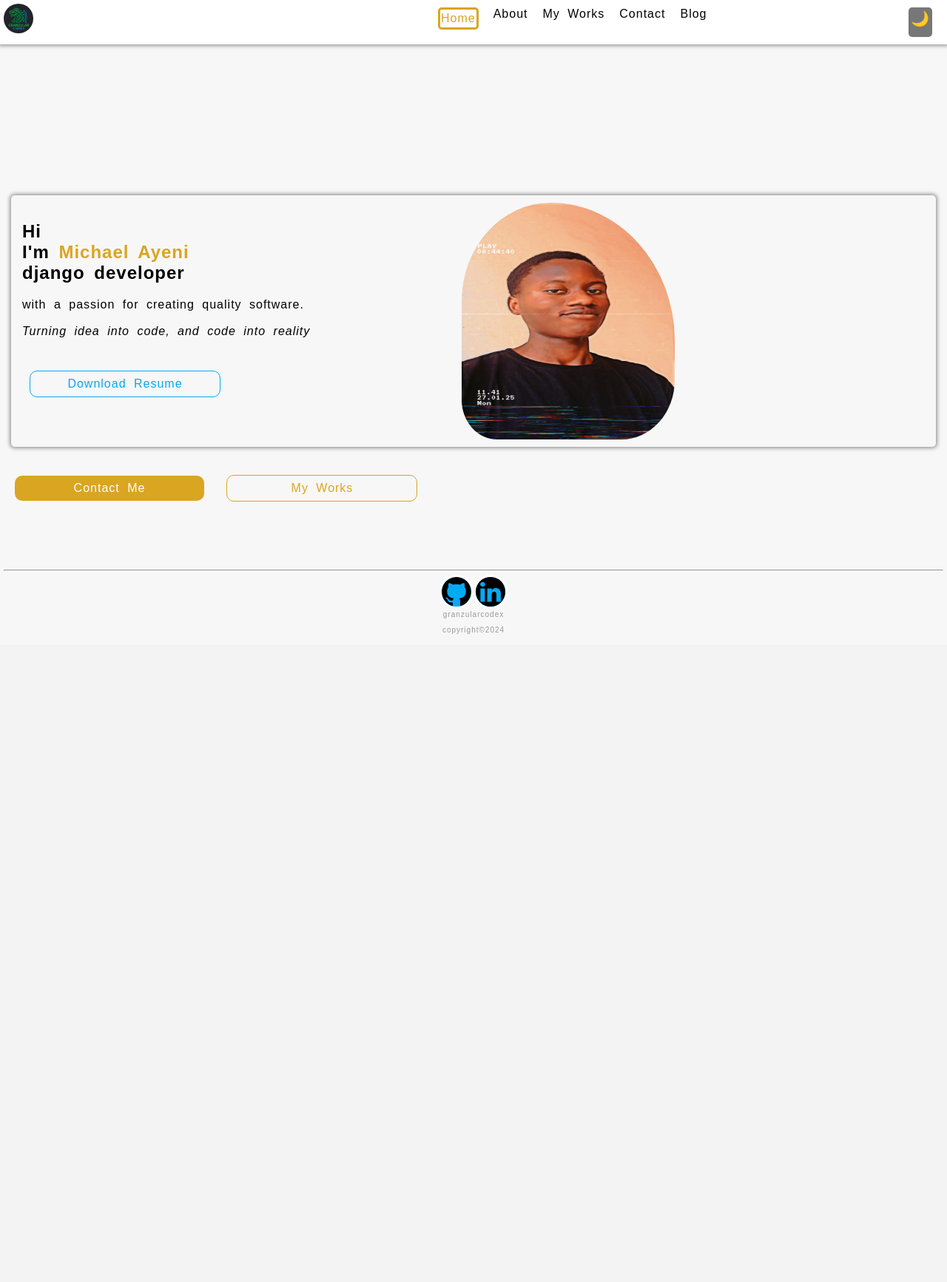
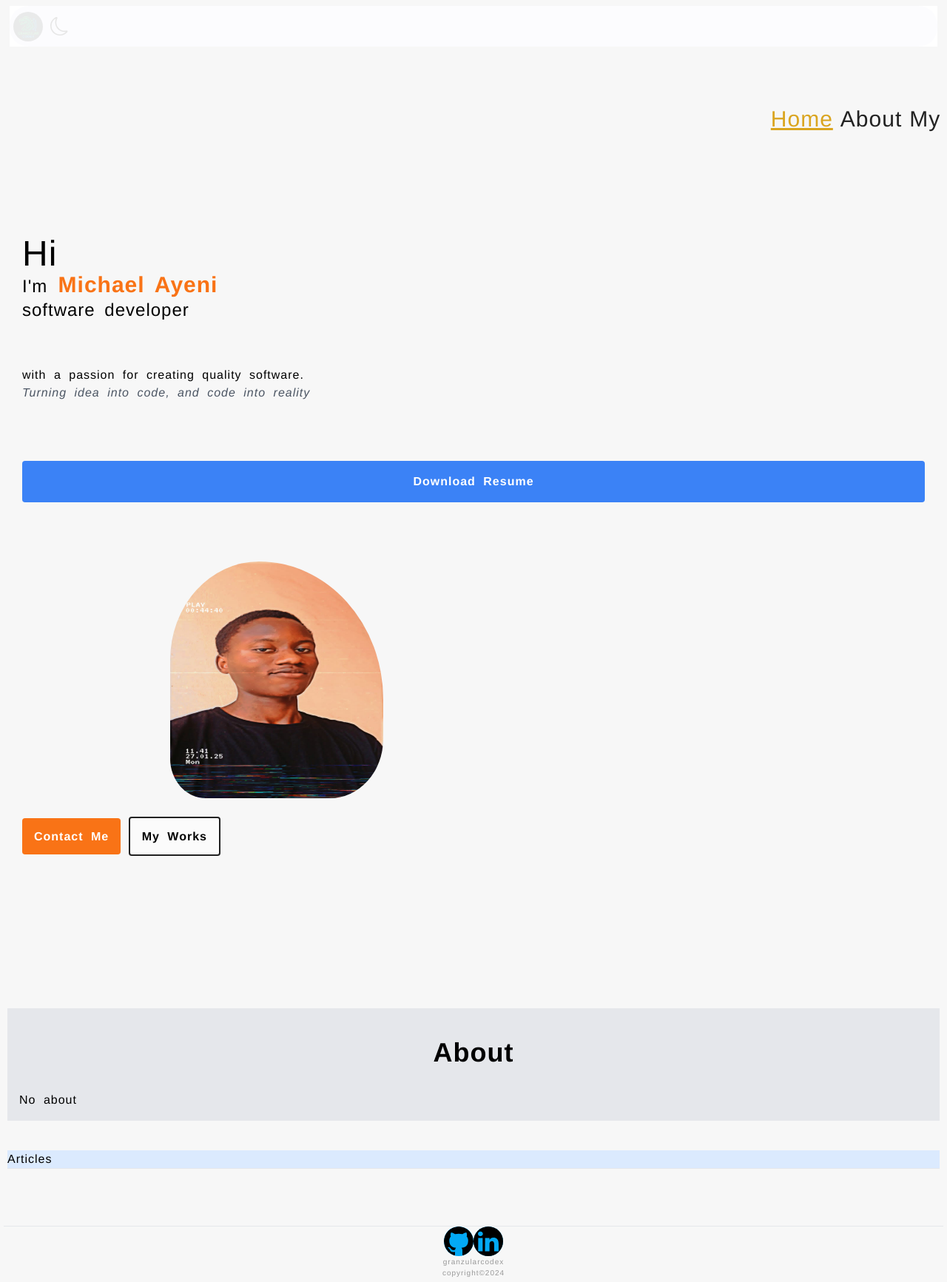
Before and after one commit to Granzular/portfolio-, a Django app: page / in a window 1280 px wide. Shown: the whole page at 74% size. Before the commit the page ends 857 px from the top, so only its background shows below. Run offline with Django 5.2, Linux system fonts and the light colour scheme; data that the repository does not hold is empty; parts of the project's set-up code (start-up, migrations or seed data) failed here and were passed over; some libraries are stand-ins or nearby versions.

Commit message:
updatated UI. Unfinished

```diff
--- a/blog/static/blog/css/navbar.css
+++ b/blog/static/blog/css/navbar.css
@@ -1,14 +1,12 @@
 /* always remember to add padding-top to the main content Below the navbar*/
 #theme-toggle-icon{
   display: inline-block;
+  width: 25px;
+  height: 25px;
   border-style:none;
   border-radius: 5px;
-  padding: 3px;
   margin: 5px;
-  margin-top: 10px;
-  margin-right: 5px;
-  background-color:#777;
-  font-size: 20px;
+  font-size: 16px;
   float: right;
 
 }
@@ -22,75 +20,95 @@
   font-size: 30px;
   margin: 10px;
 }
-.navbar{
-  padding-bottom: 5px;
-  display: block;
+.top-nav{
+  display: grid;
+  grid-template-columns: 70% 10% 20%;
+  align-items: center;
   height: 55px;
+  width:98%;
+  border-radius: 25px;
   position: fixed;
-  width:100%;
-  left: 0;
-  right: 0;
-  top:0;
-  box-shadow: 0 0 5px 2px #999;
-  background-color: white;
+  left: 1%;
+  right: 1%;
+  top: 1%;
+  background-color: rgba(0,0,200,0.1);
+  backdrop-filter: blur(16px);
 }
 
-.navbar-ul {
+@keyframes up{
+  from{
+    height: 0vh;
+    opacity: 0;
+  }
+  to{
+    height: 100vh;
+    opacity: 1;
+  }
+}
+.navbar-ul{
   display: none;
   border-style: none;
-  border-radius: 5px;
-  box-shadow: 2px 2px 7px 2px #777;
-  background-color: white;
-  opacity: 100%;
   position: fixed;
   top: 0px;
-  padding-left:10px;
-  padding-right: 5em;
   height: 100vh;
-  width: 30vw;
+  width: 100vw;
+  padding: 0;
+  margin: 0;
+  text-align: center;
+  background-color: rgba(255,255,255,0.9);
+  z-index: 999999;
 }
-
+.navbar-ul{
+  animation-name: up;
+  animation-duration: 0.04s;
+  animation-timing-function: ease-in;
+}
+.navbar-ul ul{
+  display: block;
+  padding-top: 10%;
+  margin: 0;
+  border-style: none;
+  background: none;
+  height: 100%;
+  width: 100%;
+  text-align: center;
+}
 .nav-icon{
   margin: 5px;
 }
 #menu-icon{
-  width:40px;
-  height: 40px;
+  width:30px;
+  height: 30px;
   float: right;
 
 }
 #close-icon{
-  width: 20px;
-  height: 20px;
-  margin-bottom: 5px;
-  margin-top: 2px;
-  border-style: solid;
-  border-width:0.5px;
-  border-radius:5px;
-  border-color:#777;
+  width: 30px;
+  height: 30px;
+  border-style: none;
+  position: relative;
+  left: 90%;
   padding: 5px;
   z-index: 2000;
 }
 
 .navbar-ul li{
   list-style: none;
-  padding: 5px;
-  padding-bottom: 10px;
+  margin: 24px;
   letter-spacing: 1px;
 }
 
 .nav-link{
   text-decoration: none;
-  color:black;
+  color:#222;
+  font-size: 30px;
+  font-weight: 480;
 }
 
 .active-link {
-  border-style: solid;
-  border-radius: 5px;
-  padding: 3px;
-  padding-right:1px;
-  padding-left: 1px;
-  border-color: goldenrod;
+  text-decoration-line: underline;
+  text-decoration-color: goldenrod;
+  text-decoration-style: solid;
   color: goldenrod;
 }
 
@@ -98,12 +116,12 @@
   .nav-icon{
     display: none;
   }
-  .navbar {
+  .top-nav {
     display: flex;
   }
-  .navbar-ul{
+  .navbar-ul ,.navbar-ul ul{
     display:flex;
-    position: static;
+    position: fixed;
     border: none;
     height: 100%;
     width: 100%;
--- a/blog/static/blog/css/style.css
+++ b/blog/static/blog/css/style.css
@@ -1,19 +1,17 @@
 /* General body rule*/
 :root{
-	--back:darkslategrey;
+	--back:#333;
 	--electric-blue:#03A9F5;
-	--primary-color: goldenrod;
+	--primary-color: rgb(146, 49, 147)/* rgb(35, 25, 41)*/;
 
 }
 a{
 	text-decoration: none;
-	color: var(--electric-blue);
-
 }
 body {
  margin:0;
 	padding:5px;
- font-family:sans-serif;
+ font-family: "Helvetica";
 	 word-spacing: 5px;
 	letter-spacing: 1px;
 	background-color: #F7F7F7;
@@ -40,9 +38,6 @@
 	margin-right: 2px;
 }
 
-.heading{
-	font-size: 30px;
-}
 
 /* Footer */
 footer{
@@ -61,7 +56,10 @@
     border-color:white;
 	    background-color:var(--electric-blue);
 }
-
+.index-hero{
+	    margin-bottom: 100px;
+}
+.index-about{}
 /* reusable ui component classes*/
 .btn{
 	display: inline-block;
@@ -73,47 +71,6 @@
 	margin: 10px;
 	text-align: center;
 
-}
-.btn-primary{
-	background-color: goldenrod;
-	color:white;
-	border-style:none ;
-}
-.btn-outline-primary{
-	border-color: goldenrod;
-	color: goldenrod;
-}
-.btn-sec{
-	background-color: var(--electric-blue);
-	color:white;
-	border-style:none ;
-}
-.btn-outline-sec{
-	border-color: var(--electric-blue);
-	color: var(--electric-blue);
-}
-
-.card{
-	display: flex;
-	flex-direction: column;
-	border-style: none;
-	border-width: 1px;
-	border-radius: 5px;
-	box-shadow: 0 0 5px 2px #999;
-	padding:8px;
-	margin: 5px;
-	margin-bottom: 10px;
-	height: max-content;
-
-}
-.card-body{
-	margin: 5px;
-}
-.boldtext{
-	color: var(--primary-color);
-}
-.fg-red{
-	color: red;
 }
 
 #message-form{
--- a/blog/templates/blog/generic_base.html
+++ b/blog/templates/blog/generic_base.html
@@ -3,6 +3,39 @@
 
   <meta name="viewport"content="width=device-width,initial-scale=1.0">
 
+<meta name="description" content="Michael Ayeni is a pragmatic software developer with experience in Django, Python, React, and backend-focused problem solving. Passionate about building real-world applications like Vendora and crafting efficient, well-structured systems.">
+
+<meta name="keywords" content="Michael Ayeni, software developer, Django developer, Python developer, React developer, backend developer, portfolio, web developer in Nigeria, Vendora">
+
+<meta name="robots" content="index, follow">
+
+<link rel="canonical" href="https://granzular.pythonanywhere.com">
+
+<!-- Open Graph -->
+<meta property="og:title" content="Michael Ayeni – Software Developer Portfolio">
+<meta property="og:description" content="Portfolio of Michael Ayeni, a Django and Python developer building practical, real-world applications with clean architecture and strong backend skills.">
+<meta property="og:image" content="https://granzular.pythonanywhere.com/static/images/portfolio-preview.jpg">
+<meta property="og:url" content="https://granzular.pythonanywhere.com">
+<meta property="og:type" content="website">
+
+<!-- Twitter Card -->
+<meta name="twitter:card" content="summary_large_image">
+<meta name="twitter:title" content="Michael Ayeni – Software Developer Portfolio">
+<meta name="twitter:description" content="Software developer skilled in Django, Python, React, and backend engineering. View my projects and developer journey.">
+<meta name="twitter:image" content="https://granzular.pythonanywhere.com/static/images/portfolio-preview.jpg">
+
+<!-- Structured Data -->
+<script type="application/ld+json">
+{
+  "@context": "https://schema.org",
+  "@type": "Person",
+  "name": "Michael Ayeni",
+  "url": "https://granzulla.pythonanywhere.com",
+  "jobTitle": "Software Developer",
+  "description": "Software developer skilled in Django, Python, React, and backend-focused engineering. Builder of Vendora and other practical web applications.",
+  "image": "https://granzulla.pythonanywhere.com/static/images/portfolio-preview.jpg"
+}
+</script>
 {% load static %}
 <link rel="stylesheet" href="{% static 'blog/css/style.css'%}"/>
 <link rel="stylesheet" href="{% static 'blog/css/navbar.css' %}" />
@@ -18,6 +51,10 @@
 
 <script type="text/javascript" src="{% static 'blog/js/navbar.js' %}"></script>
   <script  type="text/javascript" src="{% static 'blog/js/theme.js' %}"></script>
+
+  <!-- tailwindcss and font awesome -->
+  <script src="https://cdn.tailwindcss.com"></script>
+  <link rel="stylesheet" href="https://cdnjs.cloudflare.com/ajax/libs/font-awesome/7.0.1/css/all.min.css" />
 
 {% block head %} {% endblock %}
 </head> <body>
--- a/blog/templates/blog/index.html
+++ b/blog/templates/blog/index.html
@@ -8,27 +8,43 @@
 {% endblock %}
 
   {% block content %}
-<div class="card" id="section1" >
-		<div class="card-body">
+<div class="index-hero m-auto mb-[200px] p-5">
+		<div class="mb-[80px]">
 
-		<h2>Hi<br>I'm<strong class="boldtext"> Michael Ayeni</strong><br>django developer</h2>
+		<h2 class="text-2xl mt-10 mb-[60px]"><span
+				 class="text-5xl">Hi</span><br>I'm<strong class="text-bold text-orange-500 text-3xl"> Michael Ayeni</strong><br>software developer</h2>
 
 		<p>
-		with a passion for creating quality software.<br><br><em>Turning idea into code, and code into reality</em></p>
-						<br>
+		with a passion for creating quality software.<br><em class="text-gray-600">Turning idea into code, and code into reality</em></p>
 
-		<a href="{% url 'blog:resumepdf' %}" class="btn btn-outline-sec">Download Resume</a>
+		<a href="{% url 'blog:resumepdf' %}" class="bg-blue-500 text-white rounded font-bold block m-auto mt-[80px] mb-[50px] p-4 text-center">Download Resume</a>
 
 		</div>
-		<div class="card-img">
+		<div class="card-img mb-10">
 				<img src="/media/images/profile_pic.jpg" id="profile-img" alt="my profile picture">
 		</div>
+		<div class="mt-5">
+		<a href="{% url 'blog:contact' %}" class="rounded bg-orange-500 text-white font-bold p-4" >Contact Me</a>
+  <a class="rounded border-2 border-[#222] bg-[rgba(255,255,255,0.4)] font-bold p-4" href="{% url 'blog:portfolio' %}">My Works</a><br>
 </div>
-<br>
-<div id="section2">
-		<a href="{% url 'blog:contact' %}" class="btn btn-primary" >Contact Me</a>
-  <a class="btn btn-outline-primary" href="{% url 'blog:portfolio' %}">My Works</a><br>
 </div>
-		  <br>
 
+<div class="index-about m-auto mb-10 p-4 pt-10 bg-gray-200" id="about">
+<h2 class="heading text-center text-4xl font-bold mb-8"> About</h2>
+
+{% if about %}
+<article class="m-auto font-[450] text-[18px] text-[#444]">
+{{about.text|safe|truncatewords:50}}
+
+<a class="text-center text-white block rounded p-4 m-5 bg-blue-500 font-bold" href="{% url 'blog:about' %}">Learn More</a>
+  </article>
+{% else %}
+No about
+{% endif %}
+</div>
+
+<div class="bg-blue-100">
+		 <h2>Articles</h2>
+		 <hr>
+</div>
 	{% endblock %}
--- a/blog/templates/blog/navbar.html
+++ b/blog/templates/blog/navbar.html
@@ -1,20 +1,24 @@
 {% load static %}
 
-        <nav class="navbar">
-          <a href="/"><img src="/media/images/favicon.jpg" id="brand-logo"  alt='brand logo'></a>
-          <a href="/" class="brand-name"></a>
+        <nav class="top-nav">
 
-<img   src="{% static 'blog/images/menuicon01.png' %} " id="menu-icon" class="nav-icon" alt="menu">
+          <a href="/"><img src="/media/images/favicon.jpg" class="inline-block" id="brand-logo"  alt='brand logo'></a>
 
-        <ul class="navbar-ul" id="navbar-ul" >
+
+        <div class="navbar-ul" id="navbar-ul" >
+
           <img src="{% static 'blog/images/close.png' %}" class="nav-icon" id="close-icon">
+          <ul>
   <li ><a class="nav-link"  href="/">Home</a></li>
           <li><a class="nav-link" href="{% url 'blog:about' %}"> About</a></li>
           <li ><a class="nav-link" href="{% url 'blog:portfolio' %}">My Works</a></li>
           <li><a class="nav-link" href="{% url 'blog:contact' %}">Contact</a></li>
           <li ><a class="nav-link" href="{% url 'blog:blog_index' %}">Blog</a></li>
         </ul>
-           <p class="theme" id="theme-toggle-icon">🌙</p>
+        </div>
+
+          <img id="theme-toggle-icon" src="/media/images/moon.svg" alt="🌙">
+          <img   src="{% static 'blog/images/menuicon01.png' %} " id="menu-icon" class="nav-icon" alt="menu">
 
   </nav>
    <!-- <a href="/" class="website-name-link"> <h1 class="website-name">GRANZULAR CODEX</h1></a>-->
--- a/blog/views/views.py
+++ b/blog/views/views.py
@@ -16,8 +16,13 @@
 
 def index(request):
     #posts = Post.objects.filter(published_date__lte=timezone.now()).order_by("-published_date")[:3]
-    context ={
-        }
+    about = About.objects.all()
+    about = None if len(about)==0 else about[0]
+
+    context = {
+            "about" : about
+            }
+
     return render(request,"blog/index.html",context)
 
 
```
Also changed, not shown: media/images/moon.svg (added).
